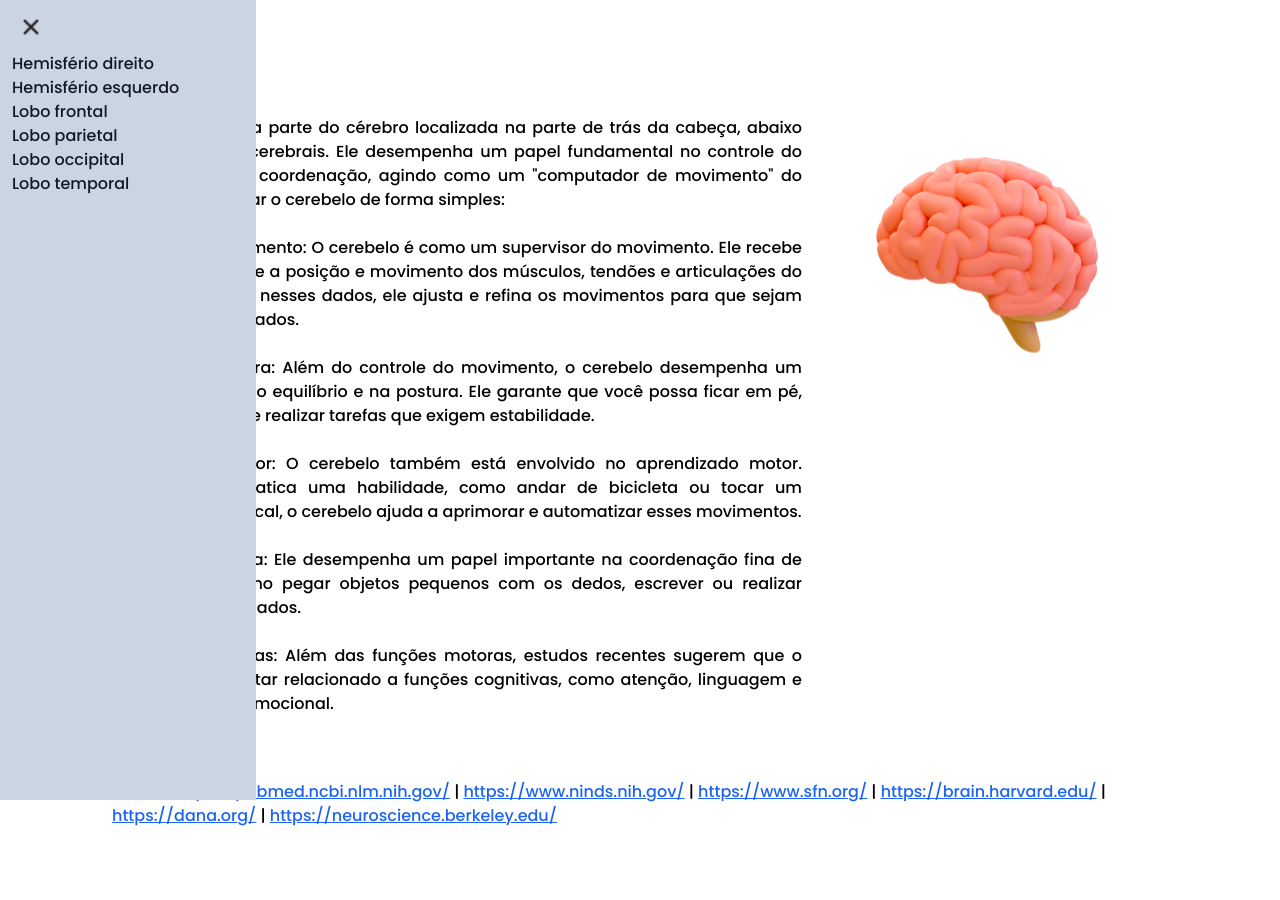
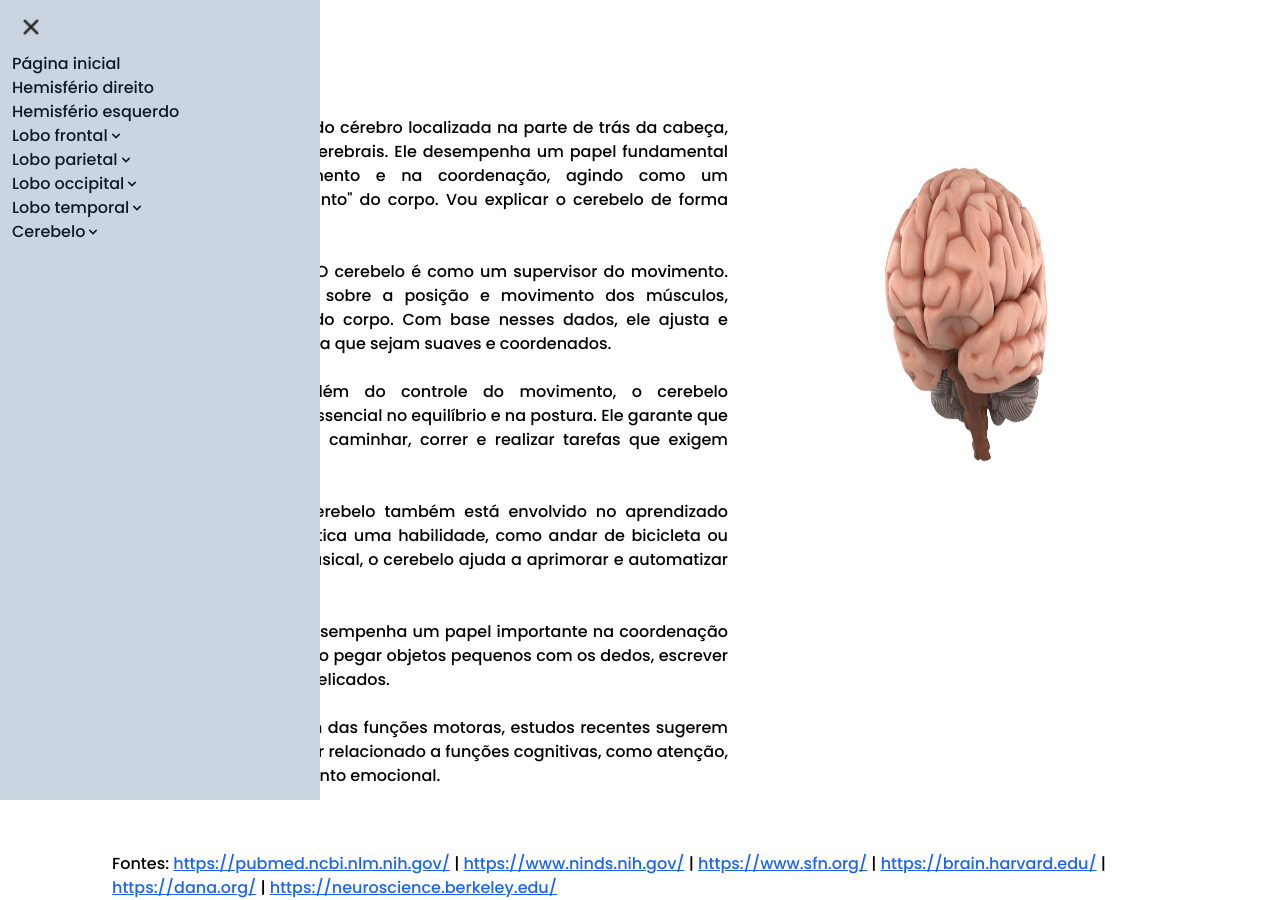
Before and after one commit to LucasFilgueiras/neuro-map, a Next.js app: page /cerebelo in a window 1280 px wide. Both pictures are taken after a click on the picture 31 px from the left and 27 px from the top of the page. Before the commit the page ends 828 px from the top, so only its background shows below. Built offline with nearby package versions, Linux system fonts and the light colour scheme.

Commit message:
feat: add link to pages in menu component

```diff
--- a/src/app/components/Container.tsx
+++ b/src/app/components/Container.tsx
@@ -1,11 +1,12 @@
 "use client"
 
 import Image from "next/image";
-import Brain from "../../../public/brain.svg"
+import HumanBrain from "../../../public/human_brain.png"
 import { useState } from "react";
 import Menu from "./Menu";
 import MenuOpen from "../../../public/menu-open.svg"
 import MenuClose from "../../../public/menu-close.svg"
+import "./container.css"
 
 export default function Container({ children, title }: { children: any, title: string }) {
     const [open, setOpen] = useState(false)
@@ -16,16 +17,16 @@ export default function Container({ children, title }: { children: any, title: s
                 <header>
                     <h1 className="text-3xl">{title}</h1>
                 </header>
-                <main className="flex items-start text-justify mt-10 gap-4">
+                <main className="flex items-start text-justify mt-10 gap-10">
                     {children}
-                    <Image src={Brain} alt="cérebro humano" />
+                    <Image src={HumanBrain} alt="cérebro humano" className="brain" width={400} height={400} />
                 </main>
                 <footer className="mt-10">
                     <span>Fontes: <a className="text-blue-600 underline" href="https://pubmed.ncbi.nlm.nih.gov/">https://pubmed.ncbi.nlm.nih.gov/</a> | <a className="text-blue-600 underline" href="https://www.ninds.nih.gov/">https://www.ninds.nih.gov/</a> | <a className="text-blue-600 underline" href="https://www.sfn.org/">https://www.sfn.org/</a> | <a className="text-blue-600 underline" href="https://brain.harvard.edu/">https://brain.harvard.edu/</a> | <a className="text-blue-600 underline" href="https://dana.org/">https://dana.org/</a> | <a className="text-blue-600 underline" href="https://neuroscience.berkeley.edu/">https://neuroscience.berkeley.edu/</a></span>
                 </footer>
             </div>
-            {open && <Menu />}
-			<Image src={open ? MenuClose : MenuOpen} alt="Menu" className={`fixed top-3 left-4 cursor-pointer ${open ? "hover:bg-white hover:rounded-lg" : "hover:bg-slate-300 hover:rounded-lg"}`} width={30} height={30} onClick={() => setOpen(!open)} />
+            {open && <span className="sidebar"><Menu /></span>}
+			<Image src={open ? MenuClose : MenuOpen} alt="Menu" className={`menu fixed top-3 left-4 cursor-pointer`} width={30} height={30} onClick={() => setOpen(!open)} />
         </>
     )
 }
--- a/src/app/components/Menu.tsx
+++ b/src/app/components/Menu.tsx
@@ -4,46 +4,157 @@ import { Sidebar } from 'flowbite-react';
 
 export default function Menu() {
     return (
-        <Sidebar className='fixed top-0 left-0 p-3 bg-slate-300 h-full transition ease-in-out delay-150'>
+        <Sidebar className={`fixed top-0 left-0 p-3 bg-slate-300 h-full w-3/12 overflow-y-auto`}>
             <Sidebar.Items className='mt-10'>
                 <Sidebar.ItemGroup>
-                    {/* <Sidebar.Collapse
-                        label="E-commerce"
-                    >
-                        <Sidebar.Item href="#">
-                            Products
+                    <Sidebar.Item href="/">
+                        <p>Página inicial</p>
                     </Sidebar.Item>
-                    </Sidebar.Collapse> */}
-                    <Sidebar.Item
-                        href="#"
-                    >
+                    <Sidebar.Item href="/hemisferio-direito">
                         <p>Hemisfério direito</p>
                     </Sidebar.Item>
-                    <Sidebar.Item
-                        href="#"
-                    >
+                    <Sidebar.Item href="/hemisferio-esquerdo">
                         <p>Hemisfério esquerdo</p>
                     </Sidebar.Item>
-                    <Sidebar.Item
-                        href="#"
-                    >
+                    <div className='flex'>
+                        <Sidebar.Item href="/lobo-frontal">
                             <p>Lobo frontal</p>
                         </Sidebar.Item>
-                    <Sidebar.Item
-                        href="#"
-                    >
+                        <Sidebar.Collapse>
+                            <Sidebar.Item href="/lobo-frontal/area-pre-central" className="ml-[-100px]">
+                                <p>Área pré-central</p>
+                            </Sidebar.Item>
+                            <Sidebar.Item href="/lobo-frontal/area-pre-motora" className="ml-[-100px]">
+                                <p>Área pré-motora</p>
+                            </Sidebar.Item>
+                            <Sidebar.Item href="/lobo-frontal/cortex-pre-frontal" className="ml-[-100px]">
+                                <p>Córtex pré-frontal</p>
+                            </Sidebar.Item>
+                            <Sidebar.Item href="/lobo-frontal/giro-frontal-medio" className="ml-[-100px]">
+                                <p>Giro frontal médio</p>
+                            </Sidebar.Item>
+                            <Sidebar.Item href="/lobo-frontal/giro-frontal-superior" className="ml-[-100px]">
+                                <p>Giro frontal superior</p>
+                            </Sidebar.Item>
+                            <Sidebar.Item href="/lobo-frontal/lobo-frontal-inferior" className="ml-[-100px]">
+                                <p>Lobo frontal inferior</p>
+                            </Sidebar.Item>
+                            <Sidebar.Item href="/lobo-frontal/lobo-frontal-medio" className="ml-[-100px]">
+                                <p>Lobo frontal médio</p>
+                            </Sidebar.Item>
+                        </Sidebar.Collapse>
+                    </div>
+                    <div className='flex'>
+                        <Sidebar.Item href="/lobo-parietal">
                             <p>Lobo parietal</p>
                         </Sidebar.Item>
-                    <Sidebar.Item
-                        href="#"
-                    >
+                        <Sidebar.Collapse>
+                            <Sidebar.Item href="/lobo-parietal/area-associacao-parietal" className="ml-[-100px]">
+                                <p>Área associação parietal</p>
+                            </Sidebar.Item>
+                            <Sidebar.Item href="/lobo-parietal/area-integracao-multissensorial" className="ml-[-100px]">
+                                <p>Área de integração multissensorial</p>
+                            </Sidebar.Item>
+                            <Sidebar.Item href="/lobo-parietal/area-reconhecimento-objetos" className="ml-[-100px]">
+                                <p>Área de reconhecimento de objetos</p>
+                            </Sidebar.Item>
+                            <Sidebar.Item href="/lobo-parietal/cortex-somatossensorial-primario" className="ml-[-100px]">
+                                <p>Córtex somatossensorial primário</p>
+                            </Sidebar.Item>
+                            <Sidebar.Item href="/lobo-parietal/cortex-somatossensorial-secundario" className="ml-[-100px]">
+                                <p>Córtex somatossensorial secundário</p>
+                            </Sidebar.Item>
+                        </Sidebar.Collapse>
+                    </div>
+                    <div className='flex'>
+                        <Sidebar.Item href="/lobo-occipital">
                             <p>Lobo occipital</p>
                         </Sidebar.Item>
-                    <Sidebar.Item
-                        href="#"
-                    >
+                        <Sidebar.Collapse>
+                            <Sidebar.Item href="/lobo-occipital/area-17-brodmann" className="ml-[-100px]">
+                                <p>Área 17 de Brodmann</p>
+                            </Sidebar.Item>
+                            <Sidebar.Item href="/lobo-occipital/areas-associativas-visuais" className="ml-[-100px]">
+                                <p>Áreas associativas visuais</p>
+                            </Sidebar.Item>
+                            <Sidebar.Item href="/lobo-occipital/cortex-visual-primario" className="ml-[-100px]">
+                                <p>Córtex visual primário</p>
+                            </Sidebar.Item>
+                            <Sidebar.Item href="/lobo-occipital/cortex-visual-secundario" className="ml-[-100px]">
+                                <p>Córtex visual secundário</p>
+                            </Sidebar.Item>
+                        </Sidebar.Collapse>
+                    </div>
+                    <div className='flex'>
+                        <Sidebar.Item href="/lobo-temporal">
                             <p>Lobo temporal</p>
                         </Sidebar.Item>
+                        <Sidebar.Collapse>
+                            <Sidebar.Item href="/lobo-temporal/area-brodmann-20-21" className="ml-[-100px]">
+                                <p>Área 20 e 21 de Brodmann</p>
+                            </Sidebar.Item>
+                            <Sidebar.Item href="/lobo-temporal/area-wernicke" className="ml-[-100px]">
+                                <p>Área wernicke</p>
+                            </Sidebar.Item>
+                            <div className='flex'>
+                                <Sidebar.Item href="/lobo-temporal/cortex-auditivo" className="ml-[-100px]">
+                                    <p>Córtex auditivo</p>
+                                </Sidebar.Item>
+                                <Sidebar.Collapse>
+                                    <Sidebar.Item href="/lobo-temporal/cortex-auditivo/area-brodmann-41" className="ml-[-100px]">
+                                        <p>Área de Brodmann 41</p>
+                                    </Sidebar.Item>
+                                    <Sidebar.Item href="/lobo-temporal/cortex-auditivo/area-brodmann-42" className="ml-[-100px]">
+                                        <p>Área de Brodmann 42</p>
+                                    </Sidebar.Item>
+                                    <Sidebar.Item href="/lobo-temporal/cortex-auditivo/areas-associacao-auditiva" className="ml-[-100px]">
+                                        <p>Áreas de associação auditiva</p>
+                                    </Sidebar.Item>
+                                    <Sidebar.Item href="/lobo-temporal/cortex-auditivo/cortex-auditivo-secundario" className="ml-[-100px]">
+                                        <p>Córtex auditivo secundário</p>
+                                    </Sidebar.Item>
+                                </Sidebar.Collapse>
+                            </div>
+                            <Sidebar.Item href="/lobo-temporal/cortex-temporal-inferior" className="ml-[-100px]">
+                                <p>Córtex temporal inferior</p>
+                            </Sidebar.Item>
+                            <Sidebar.Item href="/lobo-temporal/giro-fusiforme" className="ml-[-100px]">
+                                <p>Giro fusiforme</p>
+                            </Sidebar.Item>
+                            <div className='flex'>
+                                <Sidebar.Item href="/lobo-temporal/hipocampo" className="ml-[-100px]">
+                                    <p>Hipocampo</p>
+                                </Sidebar.Item>
+                                <Sidebar.Collapse>
+                                    <Sidebar.Item href="/lobo-temporal/hipocampo/campos-ammon" className="ml-[-100px]">
+                                        <p>Campos ammon</p>
+                                    </Sidebar.Item>
+                                    <Sidebar.Item href="/lobo-temporal/hipocampo/fornix" className="ml-[-100px]">
+                                        <p>Fórnix</p>
+                                    </Sidebar.Item>
+                                    <Sidebar.Item href="/lobo-temporal/hipocampo/giro-denteado" className="ml-[-100px]">
+                                        <p>Giro denteado</p>
+                                    </Sidebar.Item>
+                                </Sidebar.Collapse>
+                            </div>
+                        </Sidebar.Collapse>
+                    </div>
+                    <div className='flex'>
+                        <Sidebar.Item href="/cerebelo">
+                            <p>Cerebelo</p>
+                        </Sidebar.Item>
+                        <Sidebar.Collapse>
+                            <Sidebar.Item href="/cerebelo/lobo-anterior" className="ml-[-70px]">
+                                <p>Lobo anterior</p>
+                            </Sidebar.Item>
+                            <Sidebar.Item href="/cerebelo/lobo-posterior" className="ml-[-70px]">
+                                <p>Lobo posterior</p>
+                            </Sidebar.Item>
+                            <Sidebar.Item href="/cerebelo/vermis" className="ml-[-70px]">
+                                <p>Vermis</p>
+                            </Sidebar.Item>
+                        </Sidebar.Collapse>
+                    </div>
                 </Sidebar.ItemGroup>
             </Sidebar.Items>
         </Sidebar>
--- /dev/null
+++ b/src/app/components/container.css
@@ -0,0 +1,20 @@
+.brain {
+    animation: rotation 10s linear infinite;
+}
+
+.menu:hover {
+	filter: opacity(0.75);
+	transition: .2s;
+}
+
+@keyframes rotation {
+	0% {
+		transform: rotateY(0);
+	}
+	50% {
+		transform: rotateY(180deg);
+	}
+	100% {
+		transform: rotateY(360deg);
+	}
+}
```
Also changed, not shown: src/app/page.tsx (+4 -3 lines), public/human_brain.png (added), 1 other file (tests, documents, lock files or other folders). Lines whose indentation alone changed are shown as unchanged.
